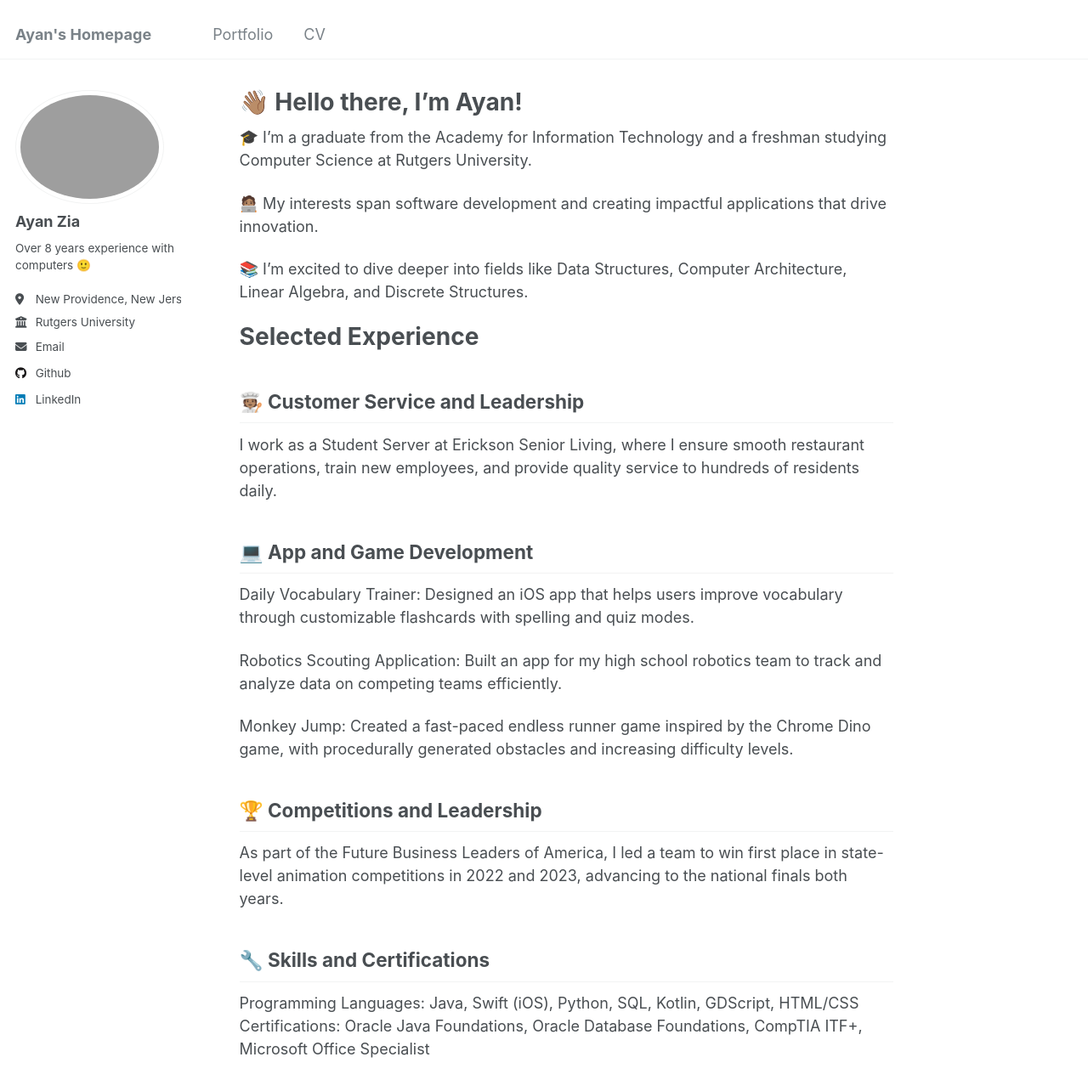
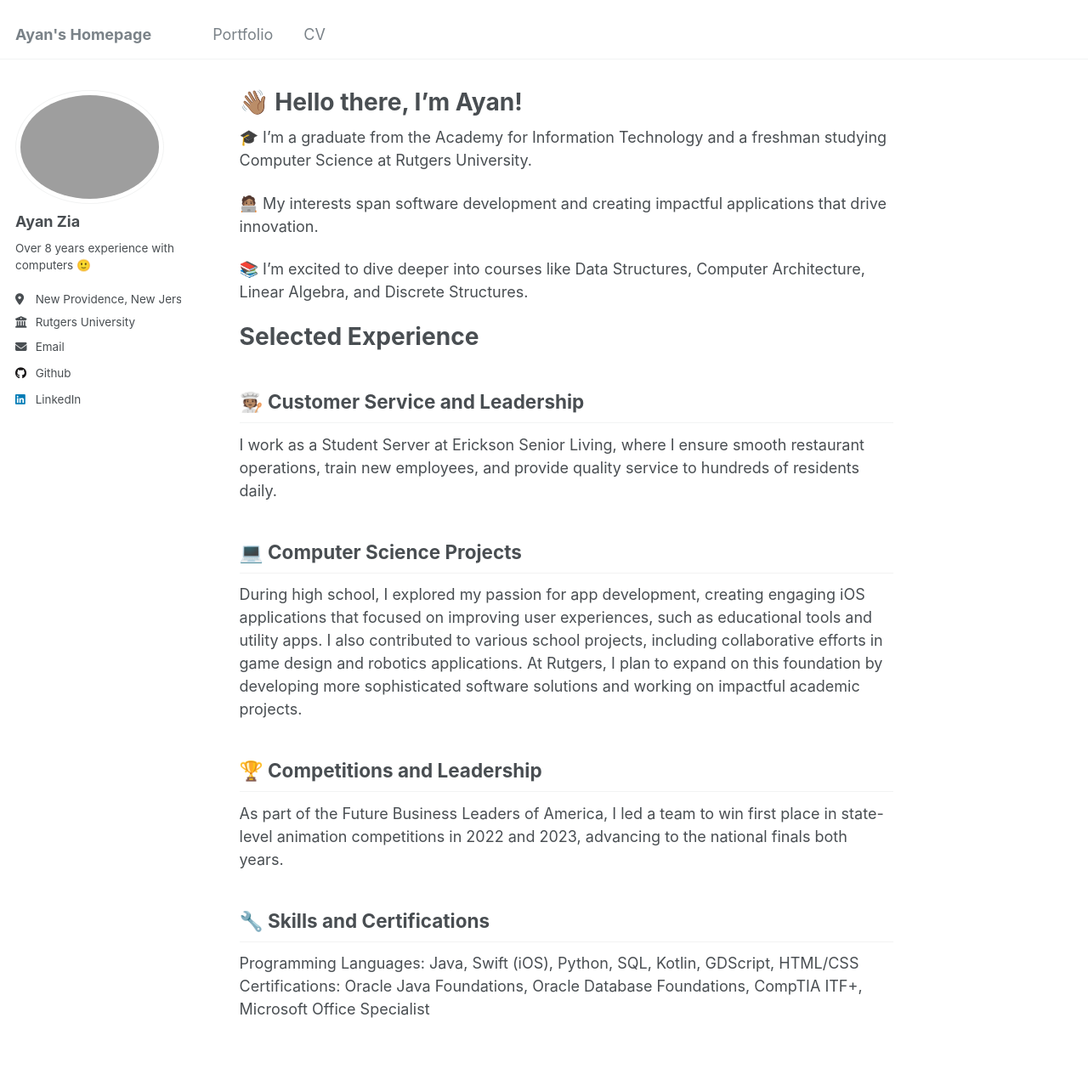
Before and after one commit to ayanz23/ayanz23.github.io, a Jekyll site: the page built from _pages/about.md, in a window 1280 px wide and 1400 px high. Shown: the top 1284 px of the window at 85% size. Built offline with Jekyll 4.4.1, drawn with Linux system fonts in a browser that asks for light colours.

Commit message:
commit 5

```diff
--- a/_pages/about.md
+++ b/_pages/about.md
@@ -9,21 +9,17 @@ redirect_from:
 
 🎓 I’m a graduate from the Academy for Information Technology and a freshman studying Computer Science at Rutgers University.
 
-🧑🏽‍💻 My  interests span software development and creating impactful applications that drive innovation.
+🧑🏽‍💻 My interests span software development and creating impactful applications that drive innovation.
 
-📚 I’m excited to dive deeper into fields like Data Structures, Computer Architecture, Linear Algebra, and Discrete Structures.
+📚 I’m excited to dive deeper into courses like Data Structures, Computer Architecture, Linear Algebra, and Discrete Structures.
 
 # Selected Experience
 
 ## 🧑🏽‍🍳 Customer Service and Leadership
 I work as a Student Server at Erickson Senior Living, where I ensure smooth restaurant operations, train new employees, and provide quality service to hundreds of residents daily.
 
-## 💻 App and Game Development
-Daily Vocabulary Trainer: Designed an iOS app that helps users improve vocabulary through customizable flashcards with spelling and quiz modes.
-
-Robotics Scouting Application: Built an app for my high school robotics team to track and analyze data on competing teams efficiently.
-
-Monkey Jump: Created a fast-paced endless runner game inspired by the Chrome Dino game, with procedurally generated obstacles and increasing difficulty levels.
+## 💻 Computer Science Projects
+During high school, I explored my passion for app development, creating engaging iOS applications that focused on improving user experiences, such as educational tools and utility apps. I also contributed to various school projects, including collaborative efforts in game design and robotics applications. At Rutgers, I plan to expand on this foundation by developing more sophisticated software solutions and working on impactful academic projects.
 
 ## 🏆 Competitions and Leadership
 As part of the Future Business Leaders of America, I led a team to win first place in state-level animation competitions in 2022 and 2023, advancing to the national finals both years.
```
Also changed, not shown: images/logo.png (deleted).
